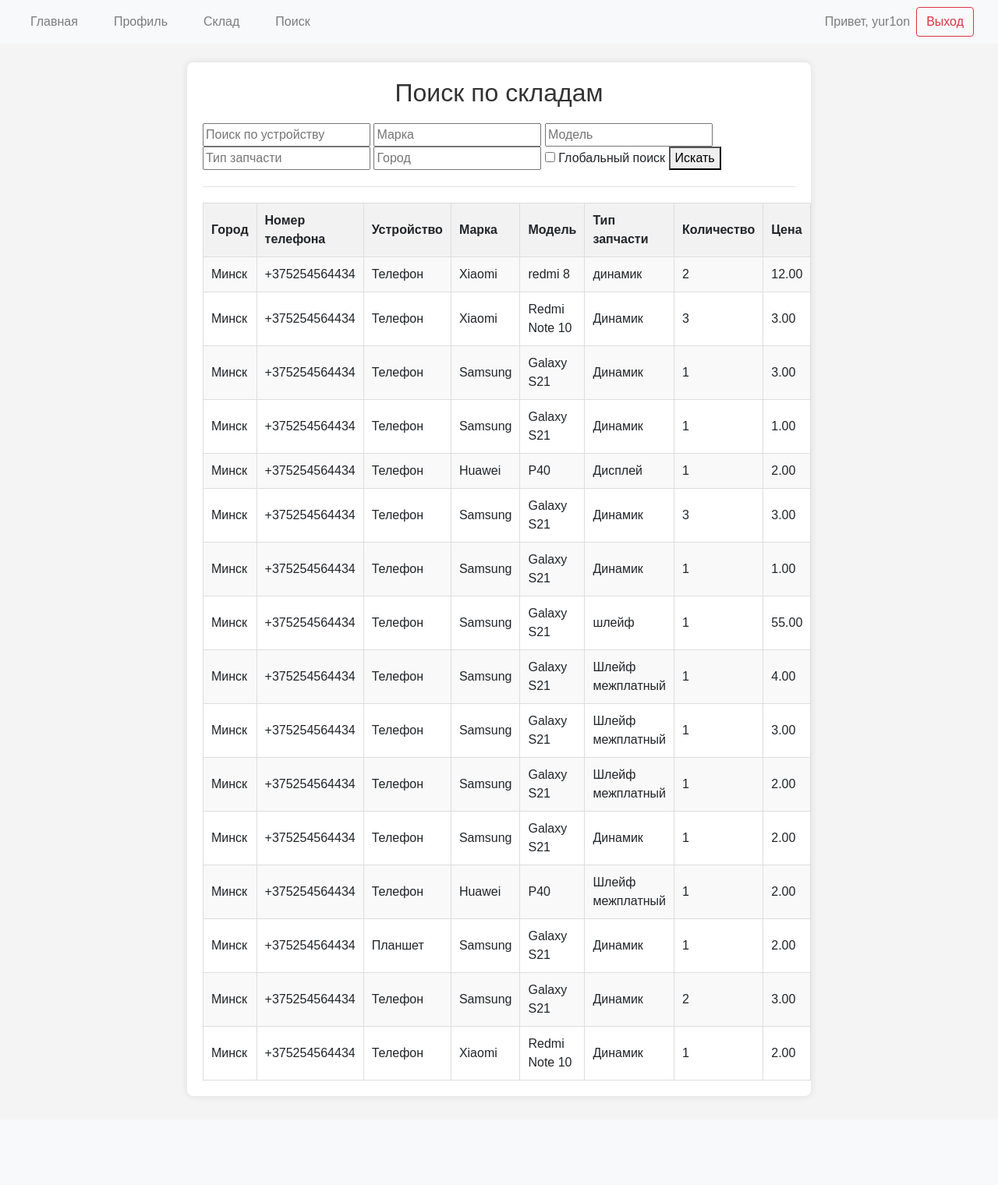
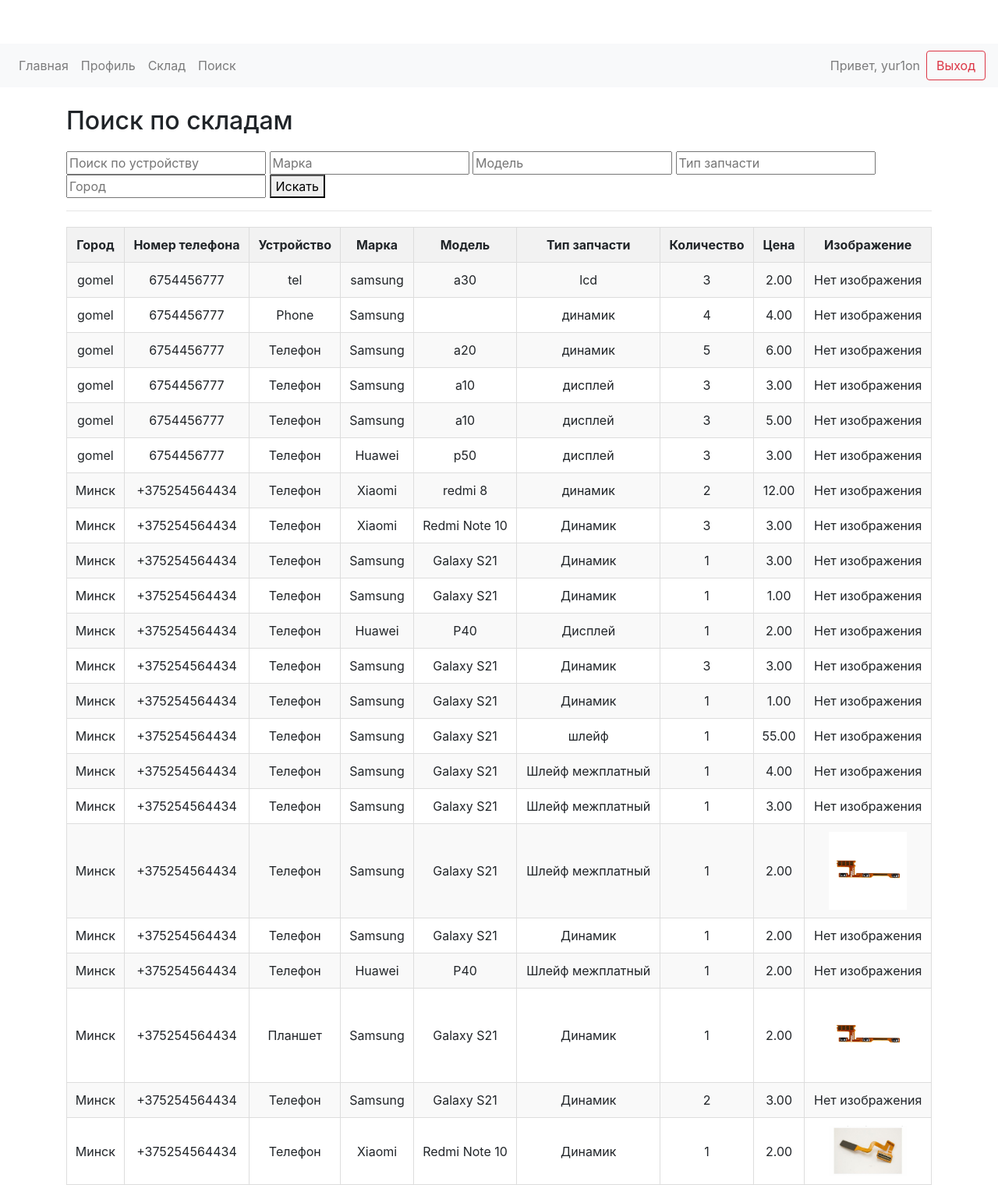
Before and after one commit to yur1on/sclad3, a Django app: page /search/ in a window 1280 px wide. Shown: the whole page at 78% size. Before the commit the page ends 1409 px from the top, so only its background shows below. Run offline with Django 4.2, Linux system fonts and the light colour scheme; a user stored in the database is signed in; data comes from the database, SQL or seed files in the repository; both versions use the stored data as it was after the commit; some libraries are stand-ins or nearby versions.

Commit message:
добавленны фото в поиск по складам

```diff
--- a/myproject/static/css/styles.css
+++ b/myproject/static/css/styles.css
@@ -1,149 +1,20 @@
+/* Основной стиль для страницы */
 body {
-    font-family: Arial, sans-serif;
-    background-color: #f4f4f4;
-    margin: 0;
-    padding: 0;
+    padding-top: 56px; /* Высота navbar для предотвращения перекрытия контента */
 }
 
-nav {
-    background-color: #333;
-    padding: 10px;
-    text-align: center;
-}
-
-nav a {
-    color: #fff;
-    text-decoration: none;
-    margin: 0 15px;
-    padding: 10px;
-    font-size: 16px;
-}
-
-nav a:hover {
-    background-color: #575757;
-    border-radius: 4px;
-}
-
-.container {
-    max-width: 900px;
-    margin: 30px auto;
-    background-color: #fff;
-    padding: 20px;
-    border-radius: 8px;
-    box-shadow: 0 0 10px rgba(0, 0, 0, 0.1);
-}
-
-h2 {
-    text-align: center;
-    color: #333;
-    margin-bottom: 20px;
-}
-
-.form-container {
-    display: flex;
-    flex-direction: column;
-    gap: 15px;
-}
-
-.form-group {
-    display: flex;
-    flex-direction: column;
-}
-
-.form-group label {
-    font-weight: bold;
-    margin-bottom: 5px;
-}
-
-.form-control {
-    padding: 10px;
-    font-size: 16px;
-    border-radius: 4px;
-    border: 1px solid #ccc;
-}
-
-.btn-submit {
-    padding: 10px;
-    font-size: 16px;
-    background-color: #28a745;
-    color: #fff;
-    border: none;
-    border-radius: 4px;
-    cursor: pointer;
-    margin-top: 20px;
-    text-align: center;
-}
-
-.btn-submit:hover {
-    background-color: #218838;
-}
-
+/* Стили для таблиц */
 table {
-    width: 100%;
-    border-collapse: collapse;
     margin-top: 20px;
 }
 
-table th, table td {
+/* Стиль для изображений в таблицах */
+img.img-thumbnail {
     border: 1px solid #ddd;
-    padding: 10px;
-    text-align: left;
+    border-radius: .25rem;
 }
 
-table th {
-    background-color: #f2f2f2;
-    font-weight: bold;
+/* Добавление отступов для форм */
+form {
+    margin-top: 20px;
 }
-
-table tr:nth-child(even) {
-    background-color: #f9f9f9;
-}
-
-table tr:hover {
-    background-color: #f1f1f1;
-}
-
-
-/* Пример пользовательских стилей */
-
-.container {
-    max-width: 800px;
-}
-
-.card {
-    border-radius: 10px;
-    box-shadow: 0 4px 8px rgba(0, 0, 0, 0.1);
-}
-
-.btn-primary, .btn-success {
-    width: 150px;
-    margin-top: 15px;
-}
-
-.btn-secondary {
-    margin-top: 15px;
-}
-
-/* Пример стиля для формы поиска */
-.form-inline {
-    display: flex;
-    justify-content: flex-end;
-    margin-bottom: 1rem;
-}
-
-.form-control {
-    width: auto;
-    margin-right: 0.5rem;
-}
-
-.d-flex {
-    display: flex;
-}
-
-.justify-content-between {
-    justify-content: space-between;
-}
-
-.mb-3 {
-    margin-bottom: 1rem;
-}
--- a/myproject/warehouse/templates/warehouse/search.html
+++ b/myproject/warehouse/templates/warehouse/search.html
@@ -7,17 +7,44 @@
         <input type="text" name="brand" placeholder="Марка">
         <input type="text" name="model" placeholder="Модель">
         <input type="text" name="part_type" placeholder="Тип запчасти">
-    <input type="text" name="city" placeholder="Город"> <!-- Поле для ввода города -->
-
-    <!-- Чекбокс для переключения между локальным и глобальным поиском -->
-    <label for="global_search">
-        <input type="checkbox" id="global_search" name="global_search" value="on"> Глобальный поиск
-    </label>
-
+        <input type="text" name="city" placeholder="Город">
         <button type="submit">Искать</button>
     </form>
 
     <hr>
+
+    <style>
+        table {
+            width: 100%;
+            border-collapse: collapse;
+            margin-top: 20px;
+        }
+
+        th, td {
+            padding: 10px;
+            text-align: center;  /* Выровнять текст и изображения по центру */
+            border: 1px solid #ddd;  /* Добавить границы ячеек */
+        }
+
+        th {
+            background-color: #f2f2f2;
+            font-weight: bold;
+        }
+
+        img {
+            max-width: 100px;  /* Ограничить максимальную ширину изображения */
+            height: auto;
+        }
+
+        tr:nth-child(even) {
+            background-color: #f9f9f9;  /* Добавить чередующиеся цвета строк для лучшей читаемости */
+        }
+
+        tr:hover {
+            background-color: #f1f1f1;  /* Добавить эффект при наведении на строку */
+        }
+    </style>
+
     <table>
         <tr>
             <th>Город</th>
@@ -28,6 +55,7 @@
             <th>Тип запчасти</th>
             <th>Количество</th>
             <th>Цена</th>
+            <th>Изображение</th>
         </tr>
         {% for result in results %}
         <tr>
@@ -39,6 +67,13 @@
             <td>{{ result.part_type }}</td>
             <td>{{ result.quantity }}</td>
             <td>{{ result.price }}</td>
+            <td>
+                {% if result.image %}
+                    <img src="{{ result.image.url }}" alt="Изображение запчасти">
+                {% else %}
+                    Нет изображения
+                {% endif %}
+            </td>
         </tr>
         {% endfor %}
     </table>
--- a/myproject/warehouse/views.py
+++ b/myproject/warehouse/views.py
@@ -95,13 +95,9 @@ def search(request):
     model = request.GET.get('model')
     part_type = request.GET.get('part_type')
     city = request.GET.get('city')
-    global_search = request.GET.get('global_search')  # Получаем значение чекбокса
 
+    # Всегда выполняем глобальный поиск
     results = Part.objects.all()
-
-    # Если глобальный поиск не выбран, фильтруем по складу текущего пользователя
-    if not global_search:
-        results = results.filter(user=request.user)
 
     if query:
         results = results.filter(device__icontains=query)
@@ -115,6 +111,8 @@ def search(request):
         results = results.filter(user__profile__city__icontains=city)
 
     return render(request, 'warehouse/search.html', {'results': results})
+
+
 
 
 @login_required
```
Also changed, not shown: myproject/warehouse/templates/warehouse/delete_part.html (+4 -4 lines), myproject/warehouse/templates/warehouse/edit_part.html (+7 -6 lines), myproject/warehouse/templates/warehouse/home.html (+5 -2 lines), myproject/warehouse/templates/warehouse/login.html (+10 -4 lines), myproject/warehouse/templates/warehouse/register.html (+5 -3 lines), myproject/db.sqlite3, myproject/warehouse/migrations/0008_alter_part_image.py (added), myproject/warehouse/models.py (line endings or trailing spaces). Lines whose indentation alone changed are shown as unchanged.
